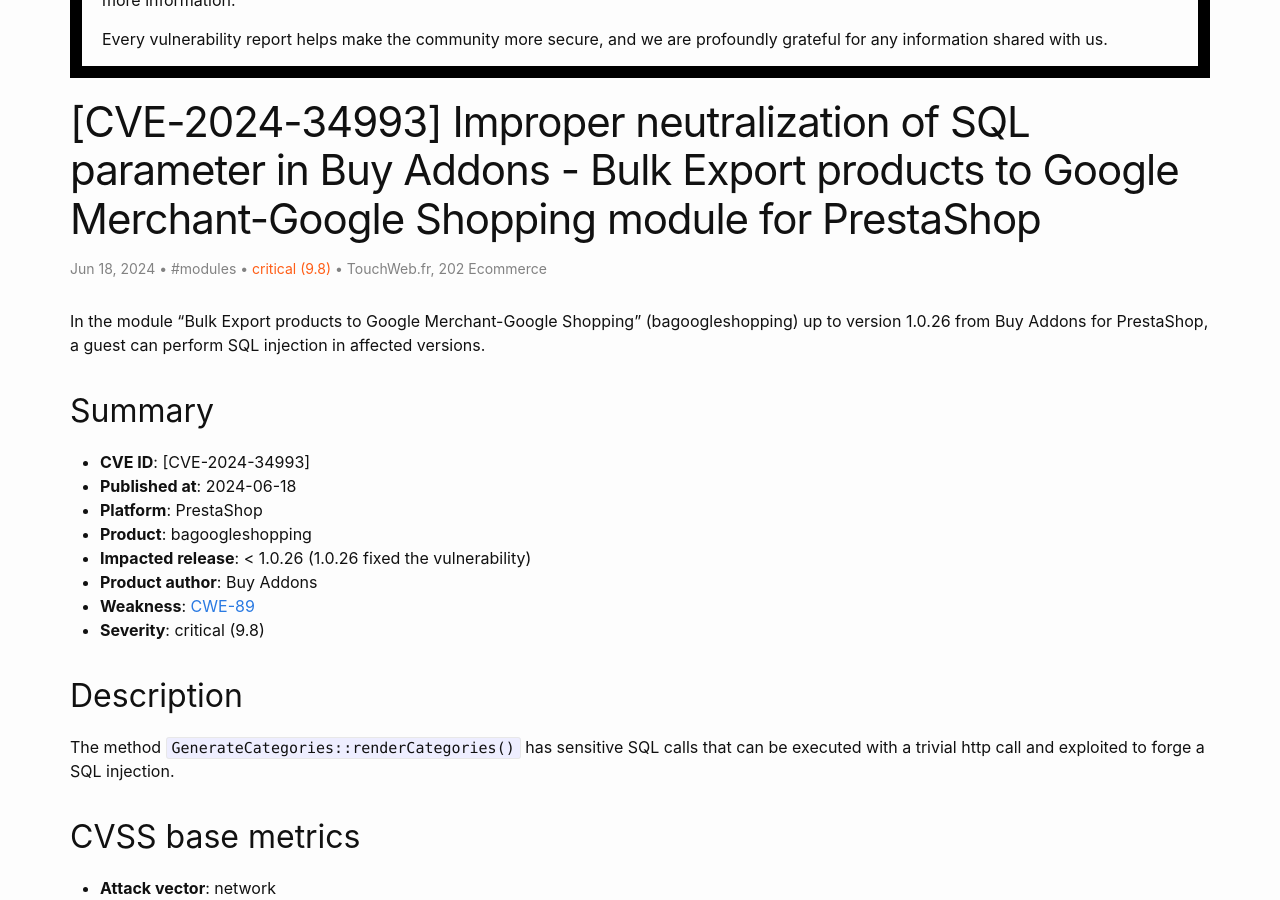
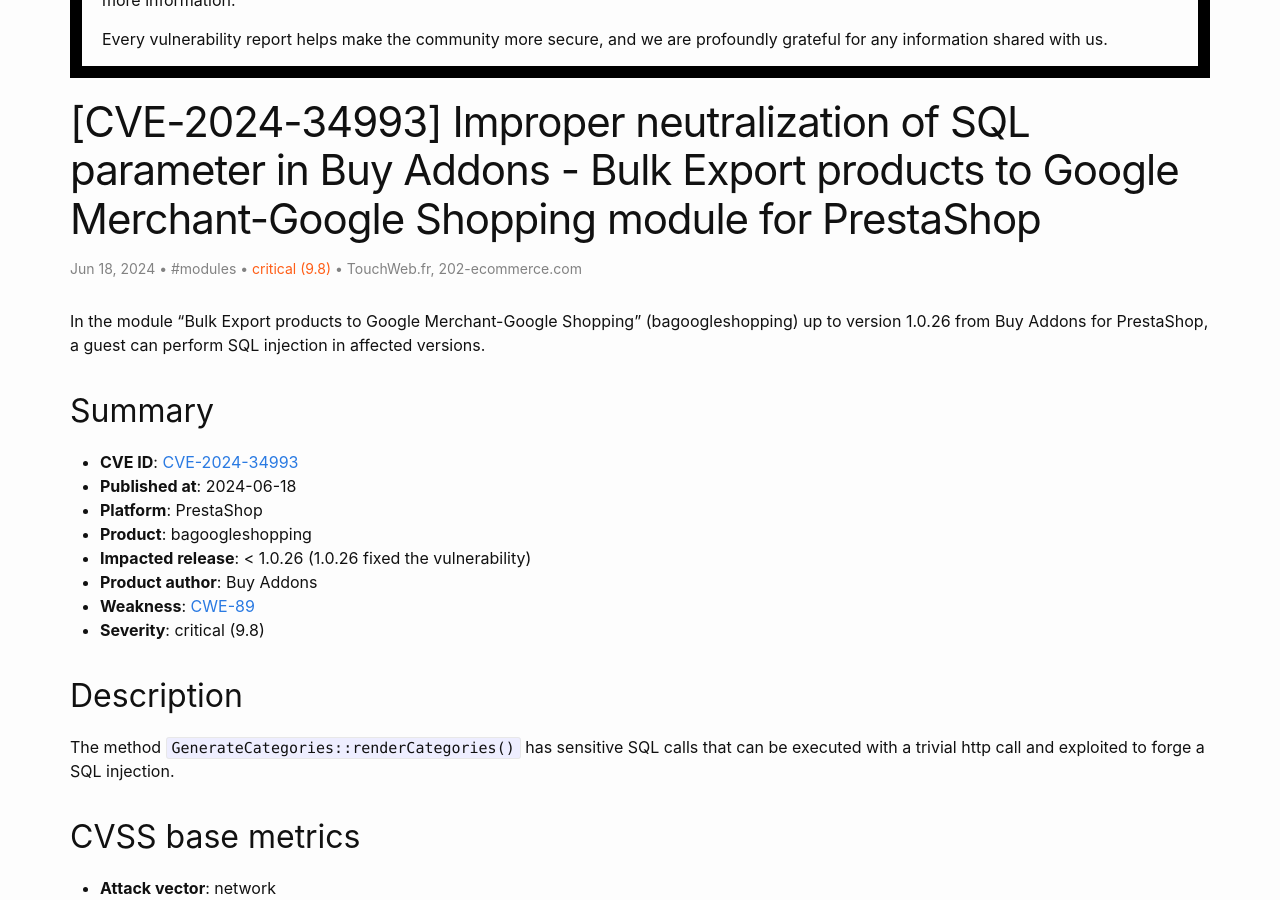
Before and after one commit to friends-of-presta/security-advisories, a Jekyll site: the page built from _posts/2024-06-18-bagoogleshopping.md, in a window 1280 px wide and 900 px high, scrolled down 362 px. Built offline with Jekyll 4.4.1, drawn with Linux system fonts in a browser that asks for light colours.

Commit message:
Update 2024-06-18-bagoogleshopping.md

```diff
--- a/_posts/2024-06-18-bagoogleshopping.md
+++ b/_posts/2024-06-18-bagoogleshopping.md
@@ -4,7 +4,7 @@ title: "[CVE-2024-34993] Improper neutralization of SQL parameter in Buy Addons
 categories: modules
 author:
 - TouchWeb.fr
-- 202 Ecommerce
+- 202-ecommerce.com
 meta: "CVE,PrestaShop,bagoogleshopping"
 severity: "critical (9.8)"
 ---
@@ -13,7 +13,7 @@ In the module "Bulk Export products to Google Merchant-Google Shopping" (bagoogl
 
 ## Summary
 
-* **CVE ID**: [CVE-2024-34993]
+* **CVE ID**: [CVE-2024-34993](https://cve.mitre.org/cgi-bin/cvename.cgi?name=CVE-2024-34993)
 * **Published at**: 2024-06-18
 * **Platform**: PrestaShop
 * **Product**: bagoogleshopping
```
